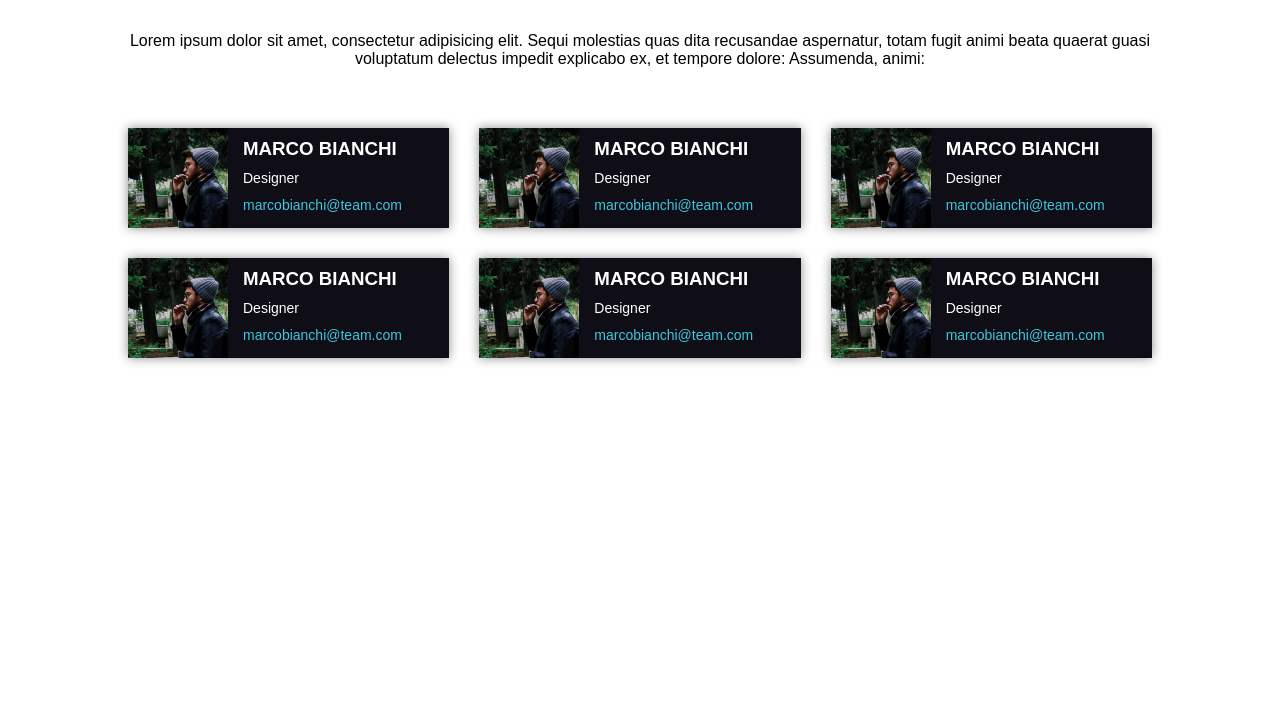
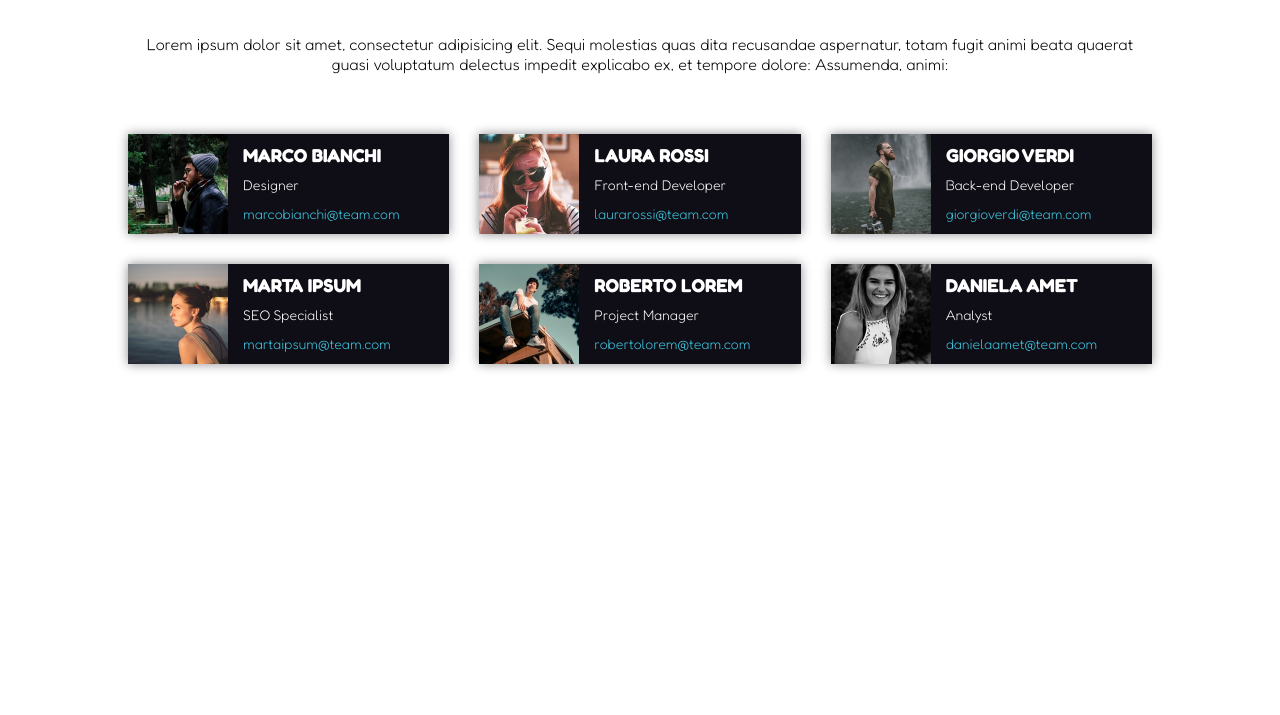
Before and after one commit to monica-harabagiu/html-css-float-cards, a plain HTML site: page index.html in a window 1280 px wide. Shown: the part 85-800 px from the top of the page. Drawn offline with Linux system fonts and the light colour scheme.

Commit message:
final content and fonts

```diff
--- a/assets/css/style.css
+++ b/assets/css/style.css
@@ -5,7 +5,7 @@
 }
 
 html, body {
-    font-family: sans-serif;
+    font-family: 'Fredoka', sans-serif;
 }
 
 body {
--- a/index.html
+++ b/index.html
@@ -4,6 +4,9 @@
     <meta charset="UTF-8">
     <meta name="viewport" content="width=device-width, initial-scale=1.0">
     <link rel="stylesheet" href="./assets/css/style.css">
+    <link rel="preconnect" href="https://fonts.googleapis.com">
+    <link rel="preconnect" href="https://fonts.gstatic.com" crossorigin>
+    <link href="https://fonts.googleapis.com/css2?family=Fredoka:wght@300;700&display=swap" rel="stylesheet">
     <title>Float Cards</title>
 </head>
 <body>
@@ -20,7 +23,7 @@
 
         <div class="clearfix">
 
-            <div class="marco-bianchi col clearfix col-left">
+            <div class="col clearfix col-left">
                 <img src="./assets/img/male1.png" alt="Male 1" width="100">
                 <div class="card-content">
                     <h3>Marco Bianchi</h3>
@@ -29,48 +32,48 @@
                 </div>
             </div>
 
-            <div class="marco-bianchi col clearfix col-middle">
-                <img src="./assets/img/male1.png" alt="Male 1" width="100">
+            <div class="col clearfix col-middle">
+                <img src="./assets/img/female1.png" alt="Female 1" width="100">
                 <div class="card-content">
-                    <h3>Marco Bianchi</h3>
-                    <h6>Designer</h6>
-                    <a href="#">marcobianchi@team.com</a>
+                    <h3>Laura Rossi</h3>
+                    <h6>Front-end Developer</h6>
+                    <a href="#">laurarossi@team.com</a>
                 </div>
             </div>
 
-            <div class="marco-bianchi col clearfix col-right">
-                <img src="./assets/img/male1.png" alt="Male 1" width="100">
+            <div class="col clearfix col-right">
+                <img src="./assets/img/male2.png" alt="Male 2" width="100">
                 <div class="card-content">
-                    <h3>Marco Bianchi</h3>
-                    <h6>Designer</h6>
-                    <a href="#">marcobianchi@team.com</a>
+                    <h3>Giorgio Verdi</h3>
+                    <h6>Back-end Developer</h6>
+                    <a href="#">giorgioverdi@team.com</a>
                 </div>
             </div>
 
-            <div class="marco-bianchi col clearfix col-left">
-                <img src="./assets/img/male1.png" alt="Male 1" width="100">
+            <div class="col clearfix col-left">
+                <img src="./assets/img/female2.png" alt="Female 2" width="100">
                 <div class="card-content">
-                    <h3>Marco Bianchi</h3>
-                    <h6>Designer</h6>
-                    <a href="#">marcobianchi@team.com</a>
+                    <h3>Marta Ipsum</h3>
+                    <h6>SEO Specialist</h6>
+                    <a href="#">martaipsum@team.com</a>
                 </div>
             </div>
 
-            <div class="marco-bianchi col clearfix col-middle">
-                <img src="./assets/img/male1.png" alt="Male 1" width="100">
+            <div class="col clearfix col-middle">
+                <img src="./assets/img/male3.png" alt="Male 3" width="100">
                 <div class="card-content">
-                    <h3>Marco Bianchi</h3>
-                    <h6>Designer</h6>
-                    <a href="#">marcobianchi@team.com</a>
+                    <h3>Roberto Lorem</h3>
+                    <h6>Project Manager</h6>
+                    <a href="#">robertolorem@team.com</a>
                 </div>
             </div>
 
-            <div class="marco-bianchi col clearfix col-right">
-                <img src="./assets/img/male1.png" alt="Male 1" width="100">
+            <div class="col clearfix col-right">
+                <img src="./assets/img/female3.png" alt="Female 3" width="100">
                 <div class="card-content">
-                    <h3>Marco Bianchi</h3>
-                    <h6>Designer</h6>
-                    <a href="#">marcobianchi@team.com</a>
+                    <h3>Daniela Amet</h3>
+                    <h6>Analyst</h6>
+                    <a href="#">danielaamet@team.com</a>
                 </div>
             </div>
 
```
